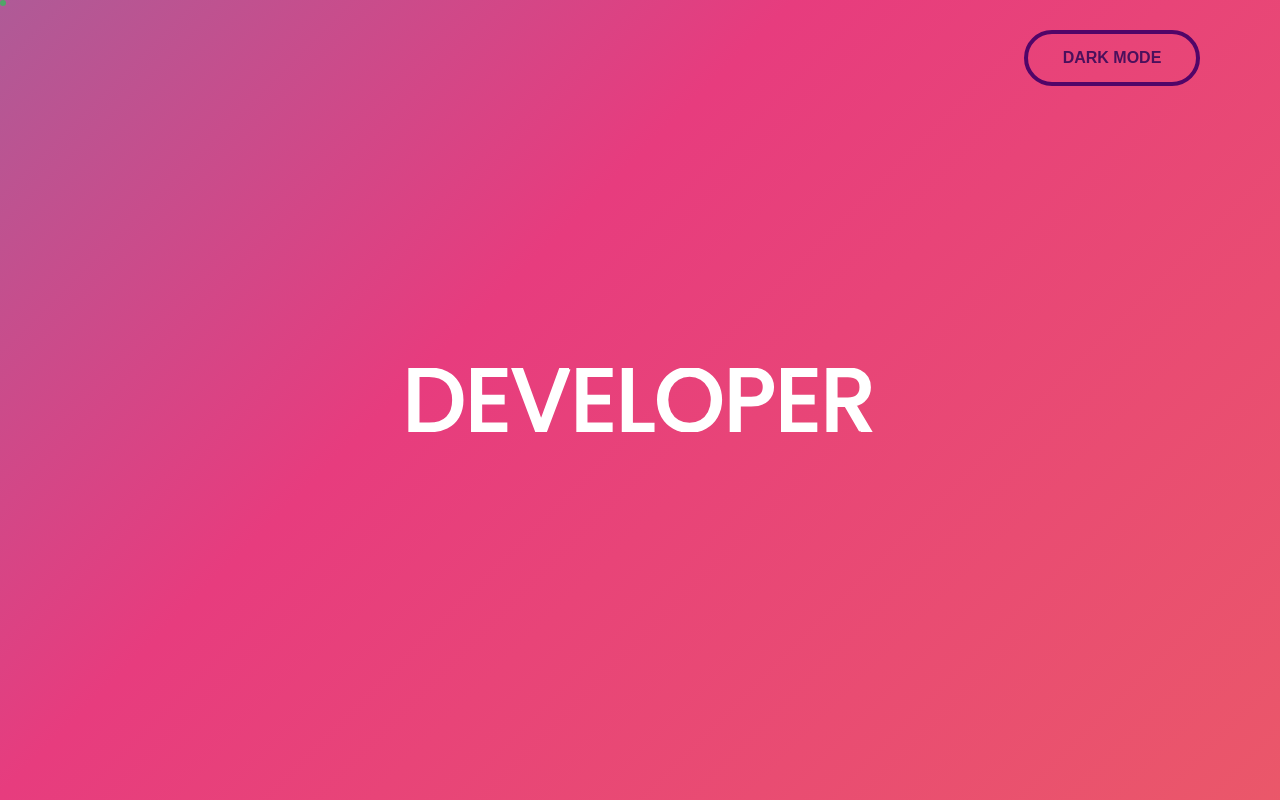
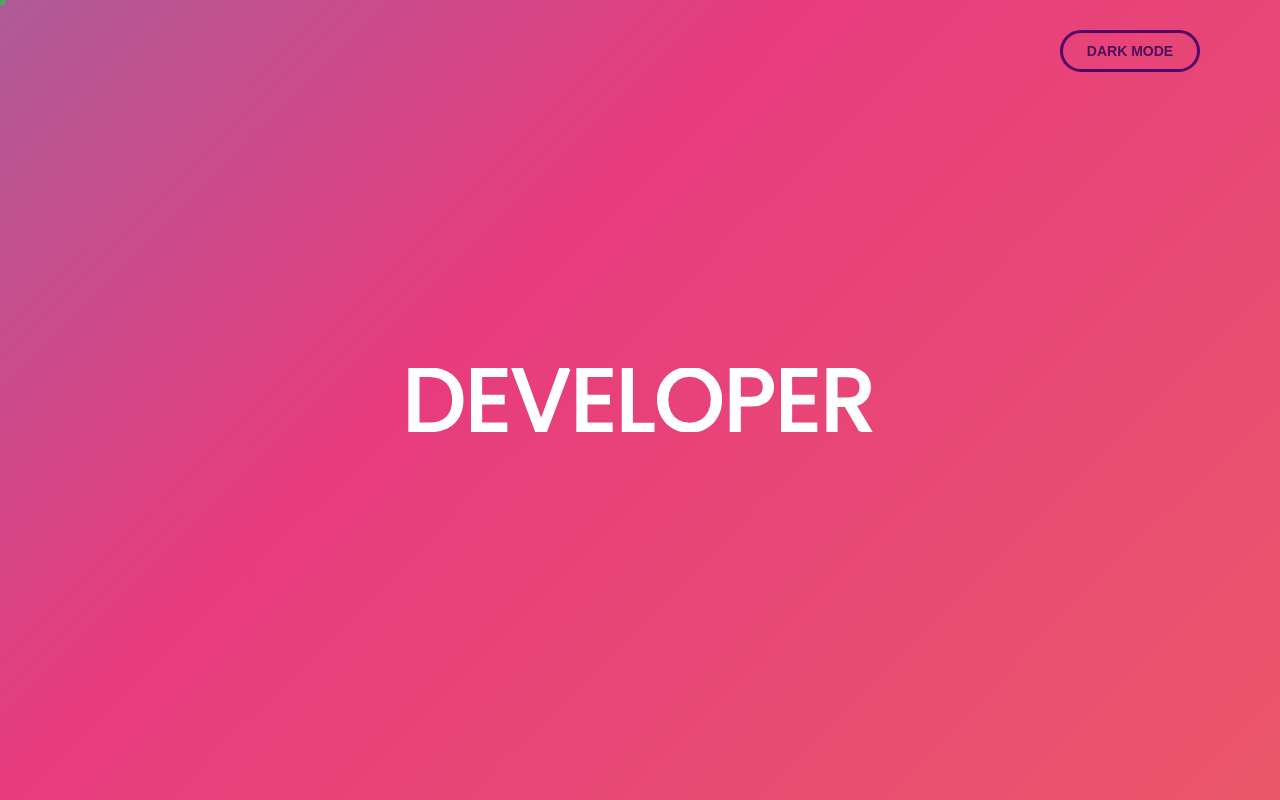
Before and after one commit to upasanadeka/Text-Animation, a plain HTML site: page index.html in a window 1280 px wide. Drawn offline with Linux system fonts and the light colour scheme.

Commit message:
Mode button style modified.

```diff
--- a/style.css
+++ b/style.css
@@ -145,8 +145,6 @@ body.dark-mode {
   background-image: linear-gradient(315deg, #116e6e 0%, #181d20 74%);
   background-size: 400% 400%;
   animation: gradient 15s ease infinite;
-  background-color: #111;
-  color: #eee;
 }
 body.dark-mode .button {
   border-color: #eee;
@@ -159,6 +157,8 @@ body.dark-mode .button:hover {
 }
 
 body.light-mode {
+width: 100%;
+  height: 100vh;
   background: linear-gradient(-45deg, #ee7752, #e73c7e, #23a6d5, #23d5ab);
   background-size: 400% 400%;
   animation: gradient 15s ease infinite;
@@ -197,14 +197,15 @@ body.light-mode .button:hover {
 .button {
   float: right;
   border-radius: 100px;
-  width: 11em;
+  width: 10em;
   margin: 30px 80px;
-  padding: 15px 30px;
+  padding: 10px 10px;
   text-align: center;
-  border: 4px solid rgb(81, 5, 104);
+  border: 3px solid rgb(81, 5, 104);
   background-color: transparent;
   cursor: pointer;
   font-weight: bolder;
+  font-size: 14px;
   color: rgb(75, 16, 92);
   font-family: sans-serif, Geneva, Tahoma, sans-serif;
 }
```
